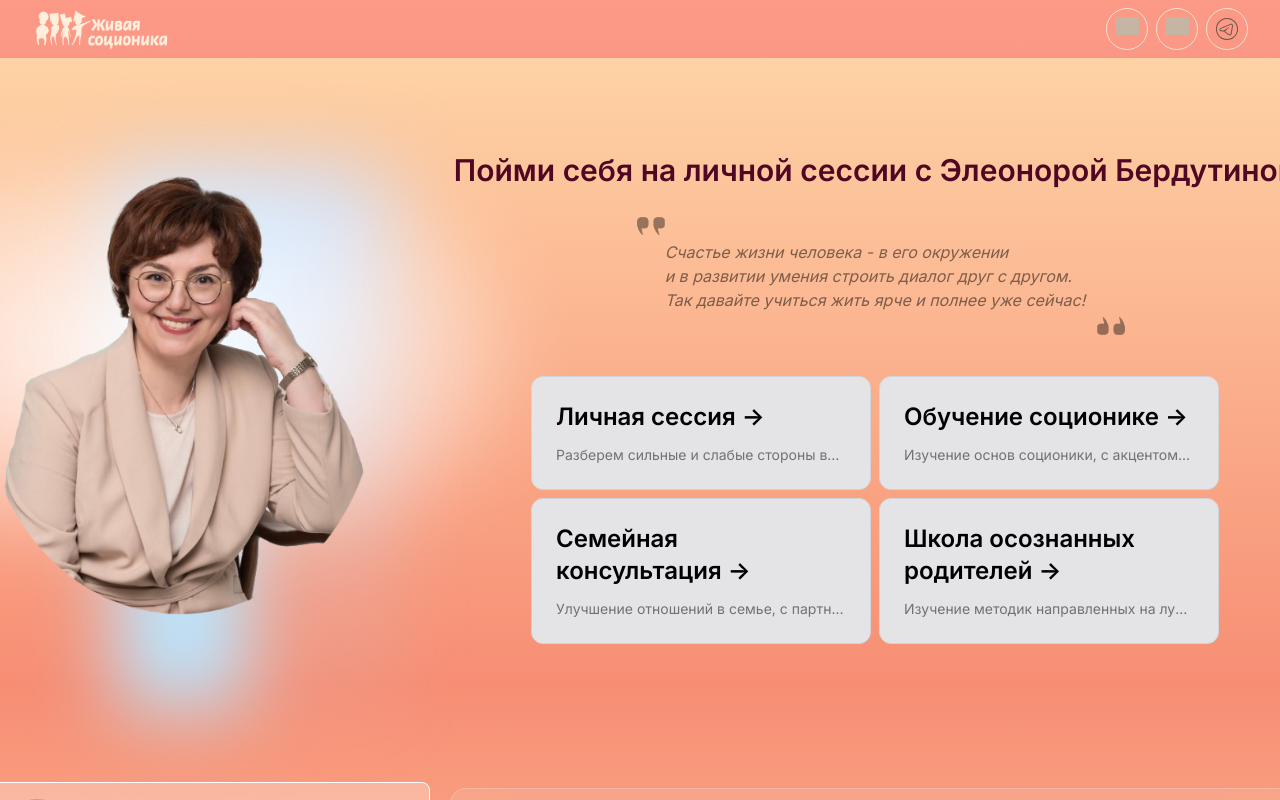
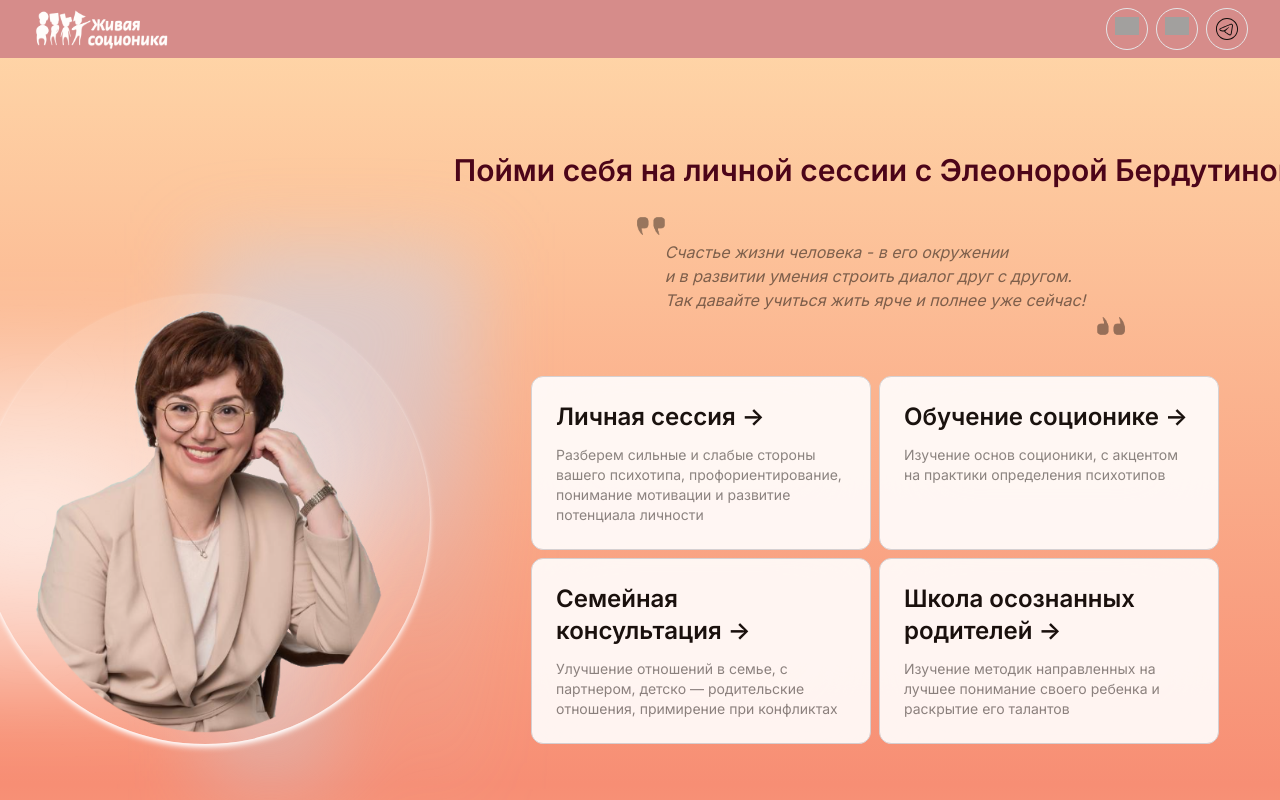
Before and after one commit to vsevolodberdutin/ls-private, a Next.js app: page / in a window 1280 px wide. Built offline with nearby package versions, Linux system fonts and the light colour scheme; grey boxes are pictures that could not be loaded; what tw-elements would draw is missing.

Commit message:
colors var

```diff
--- a/src/app/components/MainPicture.tsx
+++ b/src/app/components/MainPicture.tsx
@@ -3,17 +3,20 @@ import Image from 'next/image'
 import { ShadowImgWrapper } from '../uiElements/wrappers/ShadowImgWrapper'
 import { RoundImgWrapper } from '../uiElements/wrappers/RoundImgWrapper'
 import { MobileWrapper } from '../uiElements/wrappers/MobileWrapper'
+import { WhiteCircleWrapper } from '../uiElements/wrappers/WhiteCircleWrapper'
 
 export const MainPicture: React.FC = () => (
   <ShadowImgWrapper>
-    <Image
-      className="relative hidden lg:flex"
-      src="/main.svg"
-      alt="Eleonora main"
-      width={400}
-      height={400}
-      priority
-    />
+    <WhiteCircleWrapper>
+      <Image
+        className="relative w-96 hidden lg:flex"
+        src="/main.svg"
+        alt="Eleonora main"
+        width={500}
+        height={500}
+        priority
+      />
+    </WhiteCircleWrapper>
   </ShadowImgWrapper>
 )
 
--- a/src/app/components/mainMenu/MenuCardItem.tsx
+++ b/src/app/components/mainMenu/MenuCardItem.tsx
@@ -26,7 +26,7 @@ export const MenuCardItem: React.FC<MenuItemProps> = ({
     <a
       href={`#${id}`}
       onClick={handleClick}
-      className="block border-b border-gray-300 bg-zinc-200 p-6 backdrop-blur-2xl w-[340px] h-fit transition duration-500 rounded-xl border cursor-pointer hover:bg-white hover:scale-[102%] no-underline"
+      className=" hover:opacity-100 opacity-90 hover:border-gray-600 hover:shadow-lg shadow-gray-800 block border-b border-gray-300 bg-white p-6 backdrop-blur-2xl w-[340px] transition duration-500 rounded-xl border cursor-pointer hover:bg-white hover:scale-[103%] no-underline"
     >
       <CardHeader text={title} />
       <CardSubHeader text={subtitle} />
--- a/src/app/globals.css
+++ b/src/app/globals.css
@@ -4,10 +4,20 @@
 
 :root {
   --foreground-rgb: 0, 0, 0;
-  --background-start-rgb: #fff0dc;
-  --background-end-rgb: #4779cd;
+  /* --background-start-rgb: #fff0dc; */
+  /* --background-end-rgb: #4779cd; */
+  /* --background-end-rgb: #a39bd0; */
   --background-end-rgb: #f78e74;
   --background-start-rgb: #ffd9aa;
+
+  --navigation-rgb: #d48888;
+
+  --footer-start-rgb: #ffd9aa;
+  --footer-mid-rgb: #42569a;
+  --footer-end-rgb: #d77d72;
+
+  --header-text-rgb: #4c0519;
+  --subheader-text-rgb: #000000;
 }
 
 /* Hide scrollbar for Webkit browsers (Chrome, Safari, Edge) */
--- a/src/app/sections/Footer.tsx
+++ b/src/app/sections/Footer.tsx
@@ -32,9 +32,12 @@ const Footer: React.FC = () => {
   return (
     <footer className="relative text-amber-50 pt-16 pb-8">
       {/* Gradient transition from main content to footer */}
-
-      {/* <div className="absolute inset-0 bg-[linear-gradient(to_bottom,_#ffd9aa_0%,_#324a94_2%,_#72bcd7_100%)]" /> */}
-      <div className="absolute inset-0 bg-[linear-gradient(to_bottom,_#ffd9aa_0%,_#5b76cc_18%,_#D77D72_100%)]" />
+      <div
+        className="absolute inset-0"
+        style={{
+          background: 'linear-gradient(to bottom, var(--footer-start-rgb) 0%, var(--footer-mid-rgb) 18%, var(--footer-end-rgb) 100%)'
+        }}
+      />
 
       <div className="relative w-svw px-10 py-4 pb-10 ">
         {/* Main Footer Content Grid */}
--- a/src/app/sections/MainSection.tsx
+++ b/src/app/sections/MainSection.tsx
@@ -16,7 +16,7 @@ const MainSection = () => {
           <Offer />
           <MainMenu />
         </div>
-        </GridWrapper>
+      </GridWrapper>
     </main>
   )
 }
--- a/src/app/sections/Navigation.tsx
+++ b/src/app/sections/Navigation.tsx
@@ -8,8 +8,10 @@ import {
 
 const Navigation = () => {
   return (
-    <header className="bg-red-400 py-2 px-3 lg:px-8 w-svw flex items-center justify-between opacity-60 absolute z-10">
-    {/* // <header className="bg-blue-600 py-2 px-3 lg:px-8 w-svw flex items-center justify-between opacity-60 absolute z-10"> */}
+    <header
+      className="py-2 px-3 lg:px-8 w-svw flex items-center justify-between opacity-95 absolute z-10"
+      style={{ backgroundColor: 'var(--navigation-rgb)' }}
+    >
       <Logo />
       <div className="flex space-x-2 r-10">
         <WhatsappBtn />
--- a/src/app/uiElements/Typography.tsx
+++ b/src/app/uiElements/Typography.tsx
@@ -9,7 +9,8 @@ export interface TypographyProps {
 export const Header: React.FC<TypographyProps> = ({ text }) => {
   return (
     <h1
-      className={`mb-3 lg:text-3xl text-2xl font-semibold text-pink-950 text-center`}
+      className={`mb-3 lg:text-3xl text-2xl font-semibold text-center`}
+      style={{ color: 'var(--header-text-rgb)' }}
     >
       {text}
     </h1>
@@ -17,7 +18,10 @@ export const Header: React.FC<TypographyProps> = ({ text }) => {
 }
 export const SubHeader: React.FC<TypographyProps> = ({ text }) => {
   return (
-    <p className={` lg:text-base text-xs font-normal opacity-50 italic`}>
+    <p
+      className={` lg:text-base text-xs font-normal opacity-50 italic`}
+      style={{ color: 'var(--subheader-text-rgb)' }}
+    >
       {text}
     </p>
   )
@@ -25,7 +29,7 @@ export const SubHeader: React.FC<TypographyProps> = ({ text }) => {
 
 export const CardHeader: React.FC<TypographyProps> = ({ text }) => {
   return (
-    <h3 className={`mb-3 lg:text-2xl text-xl font-semibold`}>
+    <h3 className={`mb-3 lg:text-2xl text-xl font-semibold `}>
       {text} <span className="">-&gt;</span>
     </h3>
   )
@@ -65,13 +69,7 @@ export const Footnote: React.FC<TypographyProps> = ({ text }) => {
   )
 }
 export const CardSubHeader: React.FC<TypographyProps> = ({ text }) => {
-  return (
-    <p
-      className={`m-0 text-sm opacity-50 whitespace-nowrap md:hover:whitespace-normal overflow-hidden truncate`}
-    >
-      {text}
-    </p>
-  )
+  return <p className={`m-0 text-sm opacity-50`}>{text}</p>
 }
 
 export const PageHeader: React.FC<TypographyProps> = ({ text }) => {
--- a/src/app/uiElements/wrappers/ShadowImgWrapper.tsx
+++ b/src/app/uiElements/wrappers/ShadowImgWrapper.tsx
@@ -5,11 +5,11 @@ export interface ShadowImgProps {
   children: any
 }
 
-const generalStyle = 'relative place-items-start mt-[130px] z-10 hidden lg:grid'
+const generalStyle = 'relative place-items-center self-end z-10 hidden lg:grid'
 const whiteShadowStyle =
-  "before:absolute before:h-[1300px] before:w-[700px] before:-translate-x-1/4 before:rounded-full before:bg-gradient-radial before:from-white before:to-transparent before:blur-2xl before:content-['']"
+  "before:absolute before:h-[1300px] before:w-[700px] before:-translate-x-1/4 before:rounded-full before:bg-gradient-radial before:from-white/80 before:to-transparent before:blur-2xl before:content-['']"
 const blueShadowStyle =
-  "after:absolute after:-z-20 after:h-[540px] after:w-[270px] after:translate-x-1/2 after:bg-gradient-conic after:from-sky-200 after:via-blue-200 after:blur-2xl after:content-[''] before:lg:h-[360px] z-[-1]"
+  "after:absolute after:-z-20 after:h-[540px] after:w-[270px] after:translate-x-1/2 after:bg-gradient-conic after:from-sky-200/30 after:via-blue-200/50 after:blur-2xl after:content-[''] before:lg:h-[360px] z-[-1]"
 
 export const ShadowImgWrapper: React.FC<ShadowImgProps> = ({ children }) => (
   <div
--- /dev/null
+++ b/src/app/uiElements/wrappers/WhiteCircleWrapper.tsx
@@ -0,0 +1,14 @@
+import React from 'react'
+
+export interface WhiteCircleWrapperProps {
+  id?: string
+  children: any
+}
+
+export const WhiteCircleWrapper: React.FC<WhiteCircleWrapperProps> = ({
+  children,
+}) => (
+  <div className="relative flex items-center justify-center w-[450px] h-[450px] rounded-full bg-white overflow-hidden shadow-md shadow-white bg-opacity-10">
+    {children}
+  </div>
+)
```
